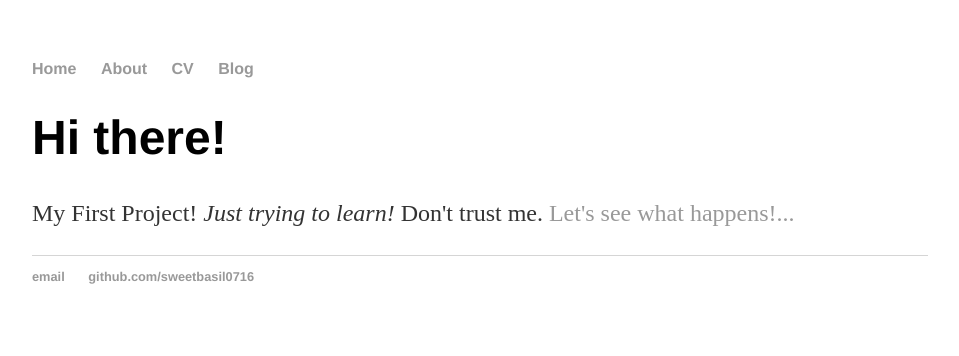
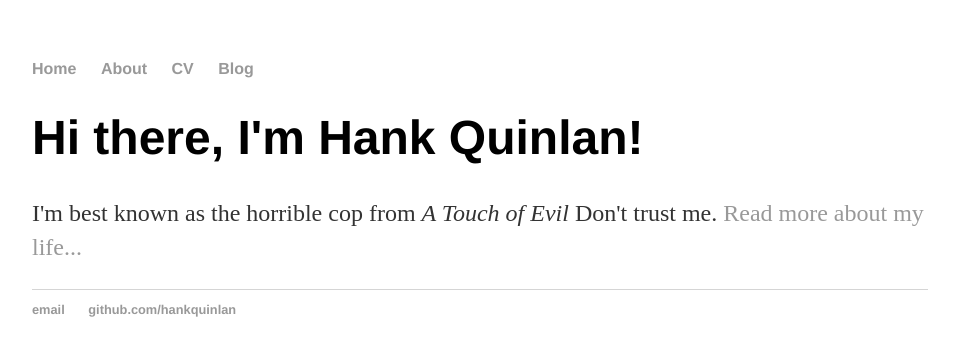
Before and after one commit to Sweetbasil0716/ariag.github.io, a plain HTML site: page index.html in a window 1280 px wide. Shown: the whole page, without its empty margins (160-1119 px from the left). Drawn offline with Linux system fonts and the light colour scheme.

Commit message:
Update index.html

```diff
--- a/index.html
+++ b/index.html
@@ -1,7 +1,7 @@
 <!DOCTYPE html>
 <html>
 	<head>
-		<title>Sweetbasil, </title>
+		<title>Hank Quinlan, Horrible Cop</title>
 		<!-- link to main stylesheet -->
 		<link rel="stylesheet" type="text/css" href="/css/main.css">
 	</head>
@@ -16,14 +16,14 @@
 		</nav>
 		<div class="container">
     		<div class="blurb">
-        		<h1>Hi there!</h1>
-				<p>My First Project! <em>Just trying to learn!</em> Don't trust me. <a href="/about">Let's see what happens!...</a></p>
+        		<h1>Hi there, I'm Hank Quinlan!</h1>
+				<p>I'm best known as the horrible cop from <em>A Touch of Evil</em> Don't trust me. <a href="/about">Read more about my life...</a></p>
     		</div><!-- /.blurb -->
 		</div><!-- /.container -->
 		<footer>
     		<ul>
-        		<li><a href="mailto:">email</a></li>
-        		<li><a href="https://github.com/sweetbasil0716">github.com/sweetbasil0716</a></li>
+        		<li><a href="mailto:hankquinlanhub@gmail.com">email</a></li>
+        		<li><a href="https://github.com/hankquinlan">github.com/hankquinlan</a></li>
 			</ul>
 		</footer>
 	</body>
```
